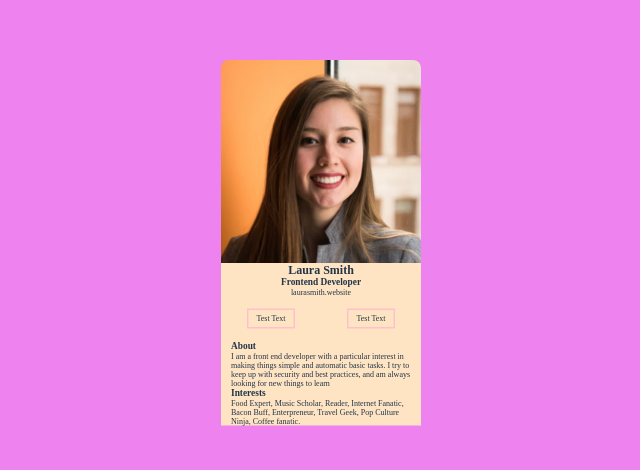
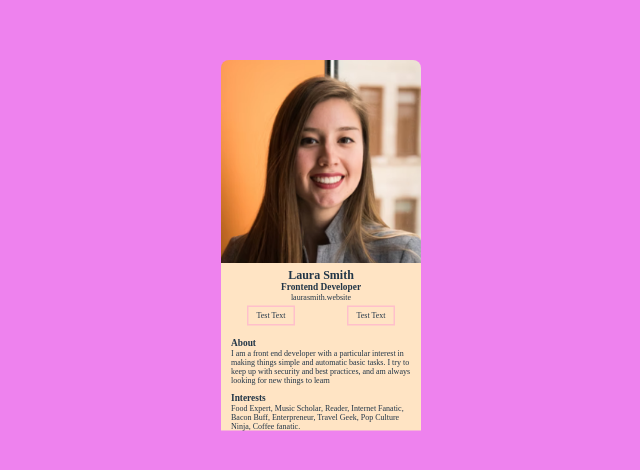
Before and after one commit to LENI4C/BusinessCard, a React (Vite) app: page / in a window 1280 px wide. Shown: the part 250-720 px from the top of the page, without its empty margins (319-959 px from the left). Built offline with nearby package versions, Linux system fonts and the light colour scheme.

Commit message:
layout tweak

```diff
--- a/src/index.css
+++ b/src/index.css
@@ -36,14 +36,18 @@ body {
     width: 100%;
 }
 
+.profile-btn {
+    border: 3px solid pink;
+    padding: 0.5em 1em;
+    margin-block: .5em;
+}
+
 .info {
     background-color: bisque;
 }
 
-.profile-btn {
-    border: 3px solid pink;
-    padding: 0.5em 1em;
-    margin-block: 1.5em;
+.user-info {
+    padding-top: .6em;
 }
 
 .user-info-btn {
@@ -52,7 +56,7 @@ body {
 }
 
 .section {
-    margin: auto;
+    margin: 1em auto;
     max-width: 90%;
     text-align: left;
 }
```
